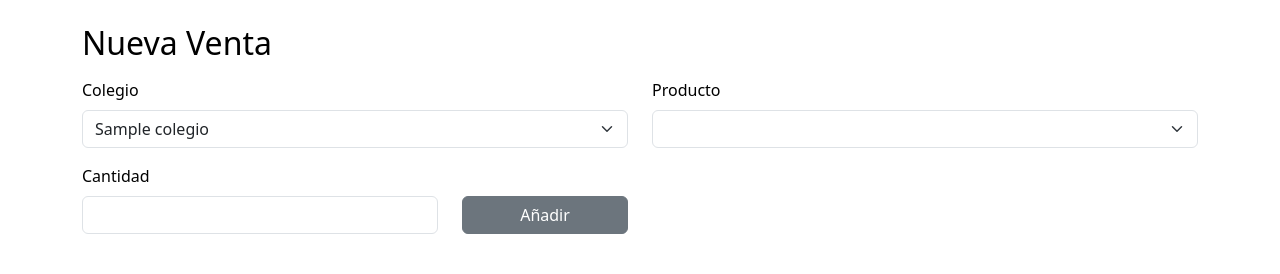
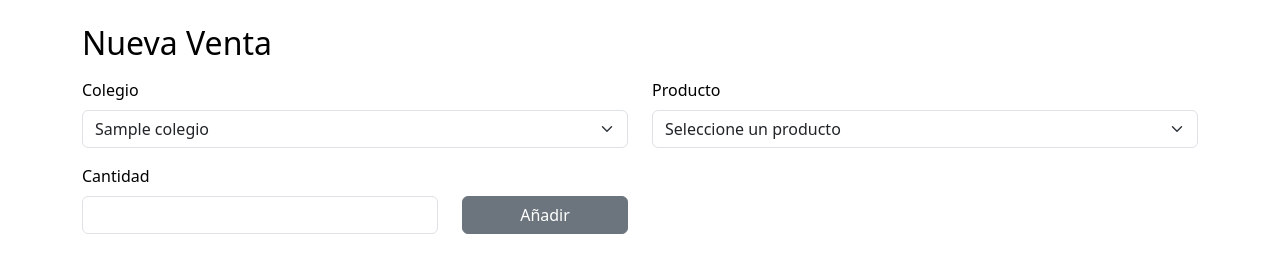
Before and after one commit to cdazaperez/rag_fastapi, a Flask app: template inventario/templates/nueva_venta.html in a window 1280 px wide. Shown: the part 56-330 px from the top of the page. Run offline with Flask 3, Linux system fonts and the light colour scheme; the template is opened without the code that fills it: most values are stand-ins (such as "Sample title", 1, 10 or a date in 2020); lists and menus that the app fills with data are empty.

Commit message:
Update nueva_venta.html

```diff
--- a/inventario/templates/nueva_venta.html
+++ b/inventario/templates/nueva_venta.html
@@ -1,9 +1,10 @@
 {% extends 'base.html' %}
 {% block title %}Nueva Venta{% endblock %}
+
 {% block content %}
 <h2 class="mb-3">Nueva Venta</h2>
 
-<form method="post" id="venta-form">
+<form method="post" action="{{ url_for('nueva_venta') }}" id="venta-form">
   <div class="row">
     <div class="col-md-6 mb-3">
       <label class="form-label">Colegio</label>
@@ -15,13 +16,16 @@
     </div>
     <div class="col-md-6 mb-3">
       <label class="form-label">Producto</label>
-      <select id="producto" class="form-select"></select>
+      <select id="producto" class="form-select">
+        <option value="">Seleccione un producto</option>
+      </select>
     </div>
   </div>
+
   <div class="row">
     <div class="col-md-4 mb-3">
       <label class="form-label">Cantidad</label>
-      <input type="number" id="cantidad" class="form-control">
+      <input type="number" id="cantidad" class="form-control" min="1">
     </div>
     <div class="col-md-2 mb-3 d-flex align-items-end">
       <button class="btn btn-secondary w-100" id="add-btn" type="button">Añadir</button>
@@ -40,15 +44,19 @@
     </thead>
     <tbody id="lista-venta"></tbody>
   </table>
+
   <h4 class="mt-3">Subtotal: $<span id="total">0.00</span></h4>
+
   <div class="form-check mt-2">
     <input class="form-check-input" type="checkbox" id="aplicar_iva" name="aplicar_iva">
     <label class="form-check-label" for="aplicar_iva">Incluir IVA 19%</label>
   </div>
+
   <h4 class="mt-3">IVA: $<span id="iva">0.00</span></h4>
   <h4>Total con IVA: $<span id="total-final">0.00</span></h4>
 
   <input type="hidden" name="items" id="items">
+
   <button type="submit" class="btn btn-primary mt-3">Registrar</button>
   <a href="{{ url_for('dashboard') }}" class="btn btn-secondary mt-3">Cancelar</a>
 </form>
@@ -58,30 +66,38 @@
 const colegios = {{ colegios | tojson }};
 let items = [];
 
+console.log("Productos cargados:", productos);
+console.log("Colegios cargados:", colegios);
+
 function cargarProductos(colegio) {
+  console.log("Cargando productos para colegio:", colegio);
   const select = document.getElementById('producto');
-  select.innerHTML = '';
-  productos.filter(p => p.colegio === colegio).forEach(p => {
-    const opt = document.createElement('option');
-    opt.value = p.id;
-    opt.textContent = `${p.nombre} (${p.cantidad})`;
-    select.appendChild(opt);
-  });
+  select.innerHTML = '<option value="">Seleccione un producto</option>';
+  productos
+    .filter(p => p.colegio === colegio)
+    .forEach(p => {
+      const opt = document.createElement('option');
+      opt.value = p.id;
+      opt.textContent = `${p.nombre} (${p.cantidad})`;
+      select.appendChild(opt);
+    });
 }
 
 document.getElementById('colegio').addEventListener('change', (e) => {
   cargarProductos(e.target.value);
 });
 
-if (colegios.length) {
+// Cargar productos del primer colegio al inicio si existen
+if (colegios.length > 0) {
   cargarProductos(colegios[0]);
 }
 
 function actualizarTotal() {
   let total = 0;
   items.forEach(i => {
-    const prod = productos.find(p => p.id == i.id);
-    total += prod.precio * i.cantidad;
+    const prod = productos.find(p => Number(p.id) === Number(i.id));
+    const precio = Number(prod.precio);
+    total += precio * i.cantidad;
   });
   const aplicarIVA = document.getElementById('aplicar_iva').checked;
   const iva = aplicarIVA ? total * 0.19 : 0;
@@ -90,19 +106,34 @@
   document.getElementById('iva').innerText = iva.toFixed(2);
   document.getElementById('total-final').innerText = totalFinal.toFixed(2);
   document.getElementById('items').value = JSON.stringify(items);
+  console.log("Items actuales:", items);
 }
 
 document.getElementById('add-btn').addEventListener('click', function(e) {
   e.preventDefault();
-  const id = document.getElementById('producto').value;
+  const id = parseInt(document.getElementById('producto').value);
   const cantidad = parseInt(document.getElementById('cantidad').value);
-  if (!id || !cantidad) return;
-  const prod = productos.find(p => p.id == id);
-  const subtotal = prod.precio * cantidad;
+
+  console.log("Producto seleccionado:", id);
+  console.log("Cantidad:", cantidad);
+
+  if (!id || !cantidad || cantidad <= 0) {
+    alert("Selecciona un producto válido y una cantidad mayor a 0.");
+    return;
+  }
+
+  const prod = productos.find(p => Number(p.id) === id);
+  if (!prod) {
+    alert("Producto no encontrado.");
+    return;
+  }
+
+  const precio = Number(prod.precio);
+  const subtotal = precio * cantidad;
 
   const tbody = document.getElementById('lista-venta');
   const row = document.createElement('tr');
-  row.innerHTML = `<td>${prod.nombre}</td><td>${prod.colegio}</td><td>${cantidad}</td><td>${prod.precio.toFixed(2)}</td><td>${subtotal.toFixed(2)}</td>`;
+  row.innerHTML = `<td>${prod.nombre}</td><td>${prod.colegio}</td><td>${cantidad}</td><td>${precio.toFixed(2)}</td><td>${subtotal.toFixed(2)}</td>`;
   tbody.appendChild(row);
 
   items.push({id: id, cantidad: cantidad});
@@ -110,9 +141,15 @@
   document.getElementById('cantidad').value = '';
 });
 
-document.getElementById('venta-form').addEventListener('submit', function() {
+document.getElementById('venta-form').addEventListener('submit', function(e) {
+  if (items.length === 0) {
+    e.preventDefault();
+    alert("Debe agregar al menos un producto a la venta.");
+    return false;
+  }
   actualizarTotal();
 });
+
 document.getElementById('aplicar_iva').addEventListener('change', actualizarTotal);
 </script>
 {% endblock %}
```
